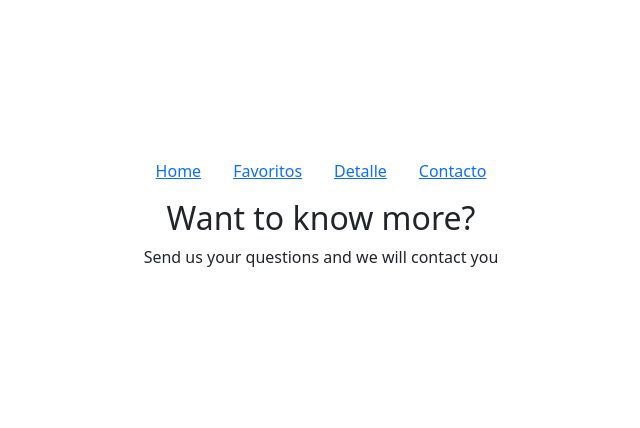
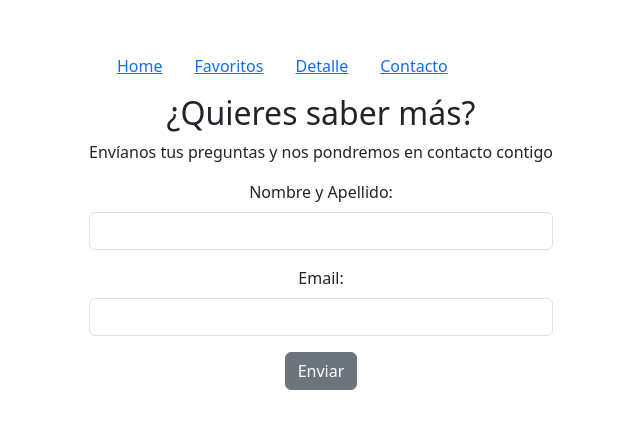
Before and after one commit to facurzn21/FrontIII_Evaluacion-Final, a React (Vite) app in the folder evaluacion-final/: page /contact in a window 1280 px wide. Shown: the part 186-614 px from the top of the page, without its empty margins (319-959 px from the left). Built offline with nearby package versions, Linux system fonts and the light colour scheme; no server answers.

Commit message:
Formulario de contacto

```diff
--- a/evaluacion-final/src/components/Card.css
+++ b/evaluacion-final/src/components/Card.css
@@ -35,6 +35,11 @@
 }
 
 .favoriteBtn.favorite {
-  background: transparent;
-  color: red;
+  background: #b2ffff;
+  color: blue;
 }
+
+.favoriteBtn.favorite:hover {
+  background: #87cefa;
+  color: #ffffff;
+}
--- a/evaluacion-final/src/components/Form.jsx
+++ b/evaluacion-final/src/components/Form.jsx
@@ -1,15 +1,43 @@
-import React from "react";
+import React, { useState } from "react";
+import { Button, Form, FormGroup, Label, Input, Alert } from "reactstrap";
 
+const ContactForm = () => {
+  const [name, setName] = useState("");
+  const [email, setEmail] = useState("");
+  const [showMessage, setShowMessage] = useState(false);
 
-const Form = () => {
-  //Aqui deberan implementar el form completo con sus validaciones
+  const handleSubmit = (e) => {
+    e.preventDefault();
+    setShowMessage(true);
+  };
 
   return (
-    <div>
-      <form>
-      </form>
-    </div>
+    <Form onSubmit={handleSubmit}>
+      <FormGroup>
+        <Label for="name">Nombre y Apellido:</Label>
+        <Input
+          type="text"
+          id="name"
+          onChange={(e) => setName(e.target.value)}
+        />
+      </FormGroup>
+      <FormGroup>
+        <Label for="email">Email:</Label>
+        <Input
+          type="email"
+          id="email"
+          onChange={(e) => setEmail(e.target.value)}
+        />
+      </FormGroup>
+      <Button type="submit">Enviar</Button>
+
+      {showMessage && (
+        <Alert color="success" style={{ marginTop: "1em" }}>
+          Gracias {name} lo contactaremos en la brevedad
+        </Alert>
+      )}
+    </Form>
   );
 };
 
-export default Form;
+export default ContactForm;
--- a/evaluacion-final/src/routes/Contacto.jsx
+++ b/evaluacion-final/src/routes/Contacto.jsx
@@ -1,16 +1,14 @@
-import React from 'react'
-import Form from '../Components/Form'
-
-//Este componente debera ser estilado como "dark" o "light" dependiendo del theme del Context
+import React from "react";
+import ContactForm from "../components/Form";
 
 const Contact = () => {
   return (
     <div>
-      <h2>Want to know more?</h2>
-      <p>Send us your questions and we will contact you</p>
-      <Form/>
+      <h2>¿Quieres saber más?</h2>
+      <p>Envíanos tus preguntas y nos pondremos en contacto contigo</p>
+      <ContactForm />
     </div>
-  )
-}
+  );
+};
 
-export default Contact
+export default Contact;
```
Also changed, not shown: evaluacion-final/src/components/Navbar.jsx (+17 -10 lines), 1 other file (tests, documents, lock files or other folders).
